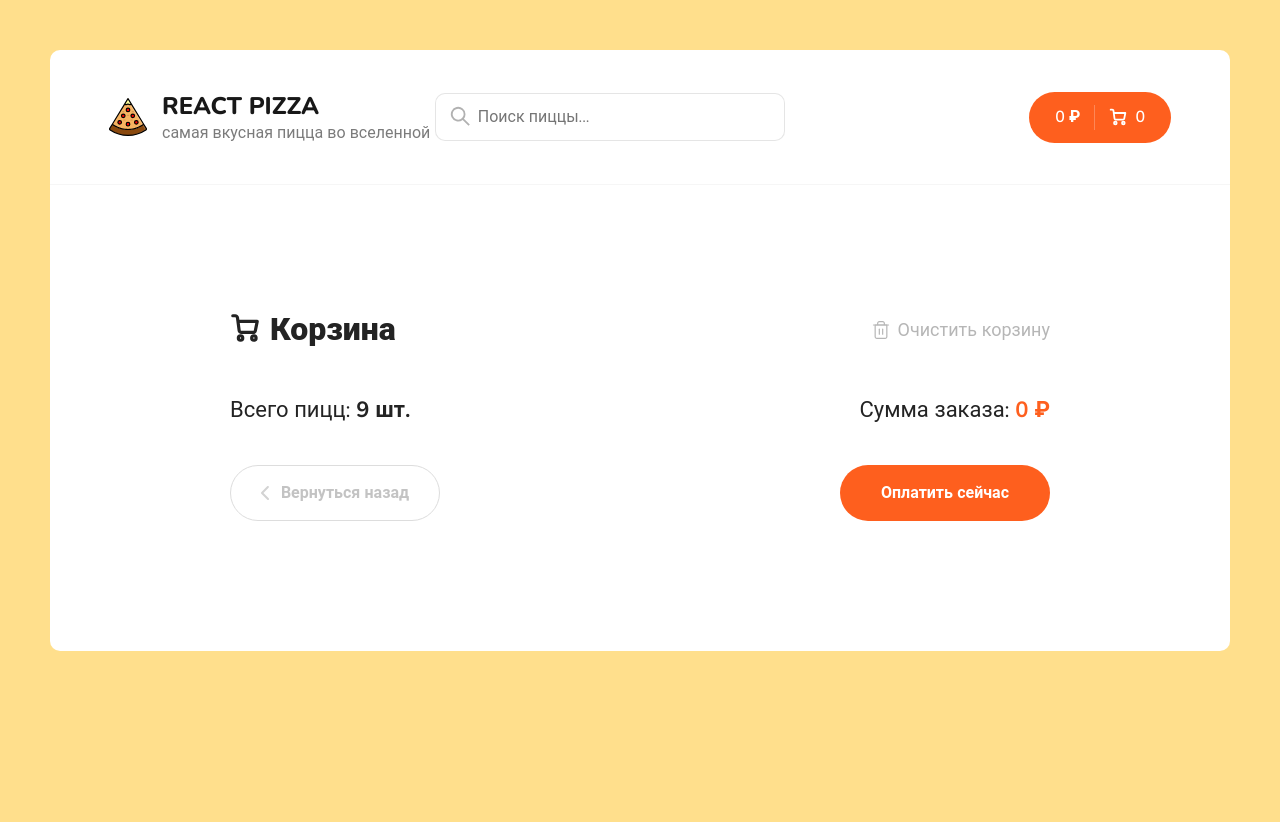
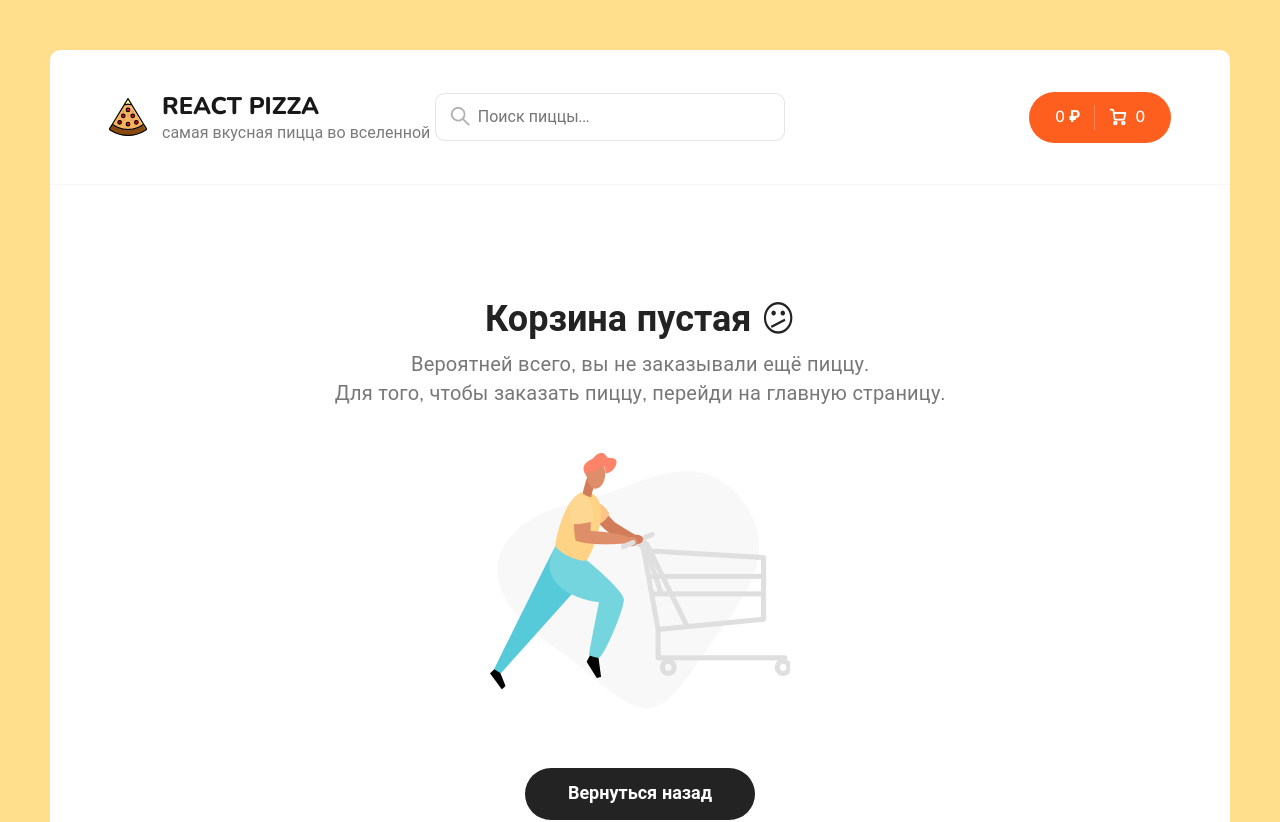
Before and after one commit to Andrewmoren/store-react, a React (Create React App) app: page /cart in a window 1280 px wide. Shown: the top 822 px of the page. Before the commit the page ends 800 px from the top, so only its background shows below. Built offline with nearby package versions, Linux system fonts and the light colour scheme.

Commit message:
add buisnes layer

```diff
--- /dev/null
+++ b/src/components/CartEmpty.jsx
@@ -0,0 +1,27 @@
+import React from "react";
+import { Link } from "react-router-dom";
+
+import imageCartEmpty from "../assets/img/empty-cart.png";
+
+const CartEmpty = () => {
+  return (
+    <>
+      <div class="cart cart--empty">
+        <h2>
+          Корзина пустая <span>😕</span>
+        </h2>
+        <p>
+          Вероятней всего, вы не заказывали ещё пиццу.
+          <br />
+          Для того, чтобы заказать пиццу, перейди на главную страницу.
+        </p>
+        <img src={imageCartEmpty} alt="Empty cart" />
+        <Link to="/" class="button button--black">
+          <span>Вернуться назад</span>
+        </Link>
+      </div>
+    </>
+  );
+};
+
+export default CartEmpty;
--- a/src/components/CartItem.jsx
+++ b/src/components/CartItem.jsx
@@ -2,7 +2,7 @@ import React from "react";
 import { useDispatch } from "react-redux";
 import { addItem, minusItem, removeItem } from "../redux/slices/cartSlice";
 
-const CartItem = ({ id, title, type, price, count, imageUrl }) => {
+const CartItem = ({ id, title, type, price, count, imageUrl, size }) => {
   const dispatch = useDispatch();
 
   const onClickPlus = () => {
@@ -18,7 +18,9 @@ const CartItem = ({ id, title, type, price, count, imageUrl }) => {
   };
 
   const onClickRemove = () => {
-    dispatch(removeItem(id));
+    if (window.confirm("Are you sure you want to remove?")) {
+      dispatch(removeItem(id));
+    }
   };
 
   return (
@@ -28,7 +30,9 @@ const CartItem = ({ id, title, type, price, count, imageUrl }) => {
       </div>
       <div className="cart__item-info">
         <h3>{title}</h3>
-        <p>{type}, 26 см</p>
+        <p>
+          {type}, {size} см
+        </p>
       </div>
       <div className="cart__item-count">
         <button
--- a/src/components/PizzaBlock/PizzaBlock.jsx
+++ b/src/components/PizzaBlock/PizzaBlock.jsx
@@ -21,7 +21,7 @@ const PizzaBlock = ({ id, title, price, imageUrl, sizes, types }) => {
       price,
       imageUrl,
       type: typesNames[activeType],
-      size: activeSize,
+      size: sizes[activeSize],
     };
     dispatch(addItem(item));
   };
--- a/src/pages/Cart.jsx
+++ b/src/pages/Cart.jsx
@@ -2,10 +2,24 @@ import React from "react";
 import { Link } from "react-router-dom";
 import { useDispatch, useSelector } from "react-redux";
 import CartItem from "../components/CartItem";
+import { clearItems } from "../redux/slices/cartSlice";
+import CartEmpty from "../components/CartEmpty";
 
 const Cart = () => {
   const dispatch = useDispatch();
-  const items = useSelector((state) => state.cart.items);
+  const { totalPrice, items } = useSelector((state) => state.cart);
+
+  const totalCount = items.reduce((sum, item) => sum + item.count, 0);
+
+  const onClickClear = () => {
+    if (window.confirm("You want to remove all?")) {
+      dispatch(clearItems());
+    }
+  };
+
+  if (!totalPrice) {
+    return <CartEmpty />;
+  }
 
   return (
     <div className="container container--cart">
@@ -43,7 +57,7 @@ const Cart = () => {
             </svg>
             Корзина
           </h2>
-          <div className="cart__clear">
+          <div onClick={onClickClear} className="cart__clear">
             <svg
               width="20"
               height="20"
@@ -92,10 +106,10 @@ const Cart = () => {
         <div className="cart__bottom">
           <div className="cart__bottom-details">
             <span>
-              Всего пицц: <b> 9 шт.</b>
+              Всего пицц: <b> {totalCount} шт.</b>
             </span>
             <span>
-              Сумма заказа: <b> 0 ₽</b>
+              Сумма заказа: <b> {totalPrice} ₽</b>
             </span>
           </div>
           <div className="cart__bottom-buttons">
--- a/src/pages/Home.jsx
+++ b/src/pages/Home.jsx
@@ -44,7 +44,8 @@ const Home = () => {
       .then((res) => {
         setItems(res.data);
         setIsLoading(false);
-      });
+      })
+      .catch((err) => alert("Error"), setIsLoading(false));
 
     window.scrollTo(0, 0);
   }, [categoryId, sort.sortProperty, searchValue, currentPage]);
--- a/src/redux/slices/cartSlice.js
+++ b/src/redux/slices/cartSlice.js
@@ -35,6 +35,7 @@ const cartSlice = createSlice({
     },
     clearItems(state) {
       state.items = [];
+      state.totalPrice = 0;
     },
   },
 });
```
Also changed, not shown: src/redux/slices/pizzasSlice.js (added, +17 -0 lines).
